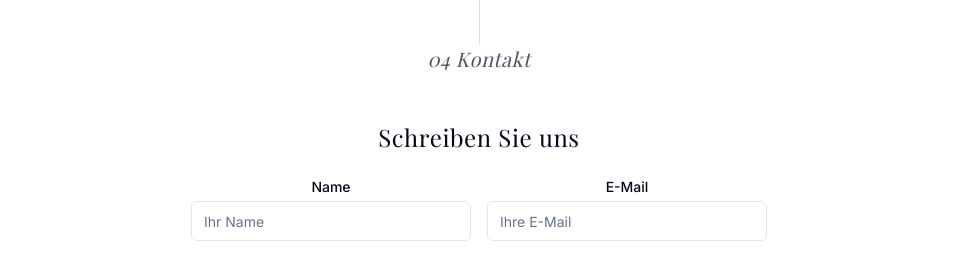
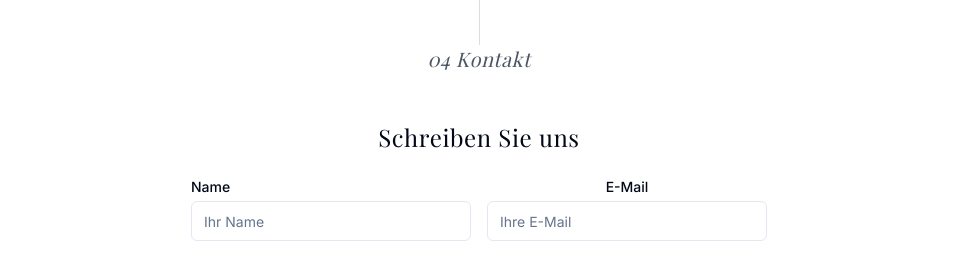
Before and after one commit to DieGlueckswurst/wunderwerk-landing-page, a React (Vite) app: page / in a window 1280 px wide. Shown: the part 2447-2706 px from the top of the page, without its empty margins (161-1118 px from the left). Built offline with nearby package versions, Linux system fonts and the light colour scheme; a web font is replaced by a local one.

Commit message:
Visual edit in Lovable
Edited UI in Lovable

```diff
--- a/src/components/ContactSection.tsx
+++ b/src/components/ContactSection.tsx
@@ -13,7 +13,7 @@ const ContactSection = () => {
           <form className="max-w-xl mx-auto space-y-4">
             <div className="grid grid-cols-1 md:grid-cols-2 gap-4">
               <div>
-                <label htmlFor="name" className="block text-sm font-medium mb-1">Name</label>
+                <label htmlFor="name" className="block text-sm font-medium mb-1 text-left">Name</label>
                 <Input id="name" placeholder="Ihr Name" />
               </div>
               <div>
```
